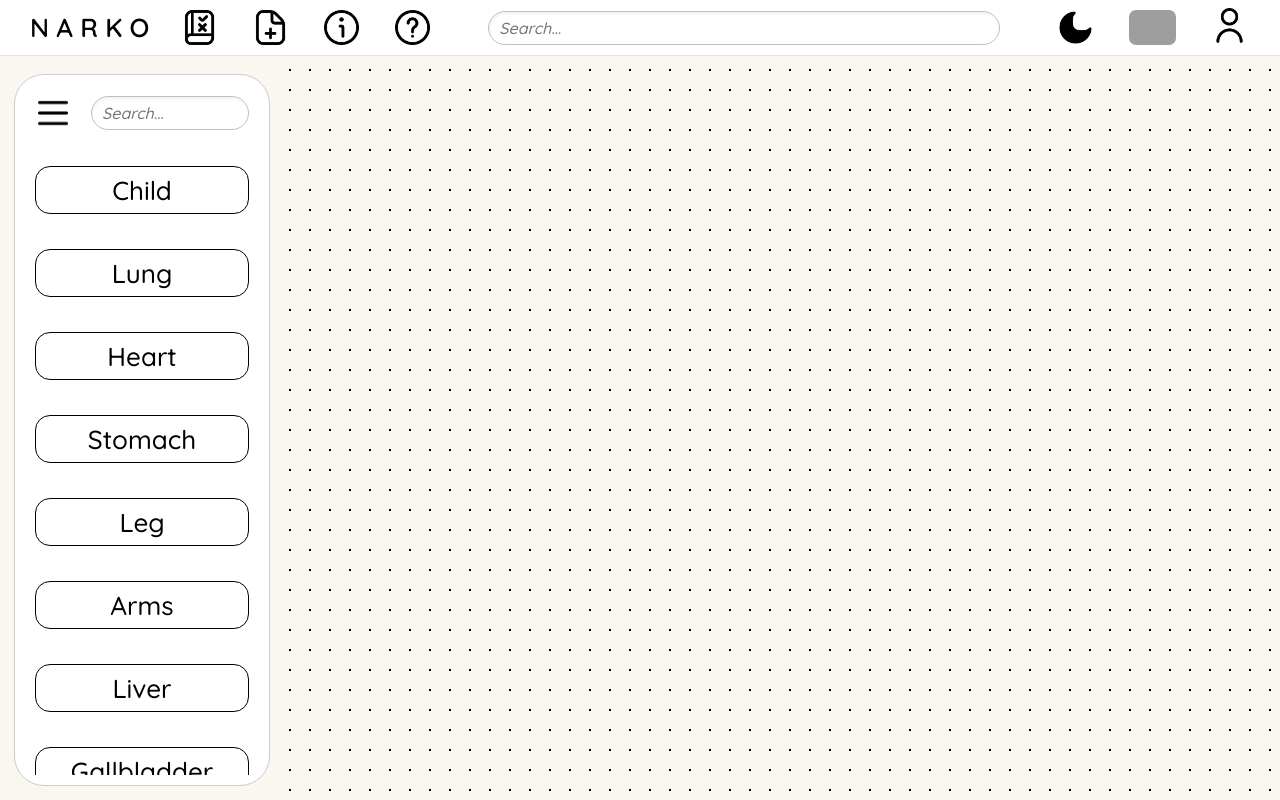
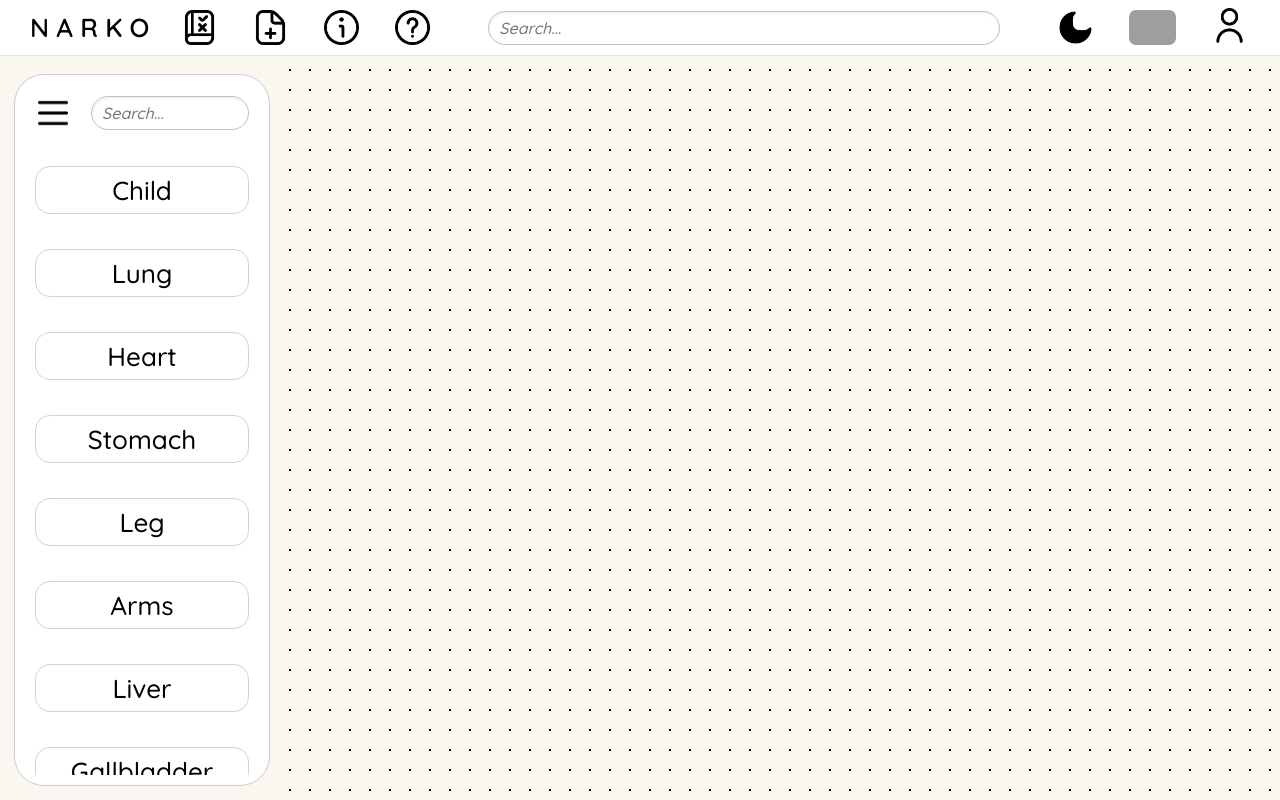
Before and after one commit to AndreNeb/diplomarbeit_fe, a React (Create React App) app: page /rulesPage in a window 1280 px wide. Built offline with nearby package versions, Linux system fonts and the light colour scheme; grey boxes are pictures that could not be loaded.

Commit message:
Hover - Animation bei Save & Delete Button bei Regeln hinzugefügt. Website Chrome - gerecht gemacht.

```diff
--- a/src/components/Imports.jsx
+++ b/src/components/Imports.jsx
@@ -1,4 +1,4 @@
-// Styles
+// Stylesheets
 import '../stylesheets/topbar/topbar.css';
 import '../stylesheets/rules/leftbar/buttons.css';
 import '../stylesheets/rules/leftbar/leftbar.css';
--- a/src/components/RulesContent.jsx
+++ b/src/components/RulesContent.jsx
@@ -52,77 +52,29 @@ function RulesContent() {
                             backgroundColor: darkMode ? "black" : "white", transition: "background-color 1.1s ease"
                         }}>
                             <button onClick={() => handleCategoriesClick(t('child'))}
-                                    className={`button-general-leftbar ${darkMode ? 'dark' : 'light'} mode`} style={{
-                                backgroundColor: darkMode ? "black" : "white",
-                                color: darkMode ? "white" : "black",
-                                transition: "color 1.1s ease, background-color 1.1s ease"
-                            }}>{t('child')}</button>
+                                    className={`button-general-leftbar ${darkMode ? 'dark' : 'light'} mode`}>{t('child')}</button>
                             <button onClick={() => handleCategoriesClick(t('lung'))}
-                                    className={`button-general-leftbar ${darkMode ? 'dark' : 'light'} mode`} style={{
-                                backgroundColor: darkMode ? "black" : "white",
-                                color: darkMode ? "white" : "black",
-                                transition: "color 1.1s ease, background-color 1.1s ease"
-                            }}>{t('lung')}</button>
+                                    className={`button-general-leftbar ${darkMode ? 'dark' : 'light'} mode`}>{t('lung')}</button>
                             <button onClick={() => handleCategoriesClick(t('heart'))}
-                                    className={`button-general-leftbar ${darkMode ? 'dark' : 'light'} mode`} style={{
-                                backgroundColor: darkMode ? "black" : "white",
-                                color: darkMode ? "white" : "black",
-                                transition: "color 1.1s ease, background-color 1.1s ease"
-                            }}>{t('heart')}</button>
+                                    className={`button-general-leftbar ${darkMode ? 'dark' : 'light'} mode`}>{t('heart')}</button>
                             <button onClick={() => handleCategoriesClick(t('stomach'))}
-                                    className={`button-general-leftbar ${darkMode ? 'dark' : 'light'} mode`} style={{
-                                backgroundColor: darkMode ? "black" : "white",
-                                color: darkMode ? "white" : "black",
-                                transition: "color 1.1s ease, background-color 1.1s ease"
-                            }}>{t('stomach')}</button>
+                                    className={`button-general-leftbar ${darkMode ? 'dark' : 'light'} mode`}>{t('stomach')}</button>
                             <button onClick={() => handleCategoriesClick(t('leg'))}
-                                    className={`button-general-leftbar ${darkMode ? 'dark' : 'light'} mode`} style={{
-                                backgroundColor: darkMode ? "black" : "white",
-                                color: darkMode ? "white" : "black",
-                                transition: "color 1.1s ease, background-color 1.1s ease"
-                            }}>{t('leg')}</button>
+                                    className={`button-general-leftbar ${darkMode ? 'dark' : 'light'} mode`}>{t('leg')}</button>
                             <button onClick={() => handleCategoriesClick(t('arms'))}
-                                    className={`button-general-leftbar ${darkMode ? 'dark' : 'light'} mode`} style={{
-                                backgroundColor: darkMode ? "black" : "white",
-                                color: darkMode ? "white" : "black",
-                                transition: "color 1.1s ease, background-color 1.1s ease"
-                            }}>{t('arms')}</button>
+                                    className={`button-general-leftbar ${darkMode ? 'dark' : 'light'} mode`}>{t('arms')}</button>
                             <button onClick={() => handleCategoriesClick(t('liver'))}
-                                    className={`button-general-leftbar ${darkMode ? 'dark' : 'light'} mode`} style={{
-                                backgroundColor: darkMode ? "black" : "white",
-                                color: darkMode ? "white" : "black",
-                                transition: "color 1.1s ease, background-color 1.1s ease"
-                            }}>{t('liver')}</button>
+                                    className={`button-general-leftbar ${darkMode ? 'dark' : 'light'} mode`}>{t('liver')}</button>
                             <button onClick={() => handleCategoriesClick(t('gallbladder'))}
-                                    className={`button-general-leftbar ${darkMode ? 'dark' : 'light'} mode`} style={{
-                                backgroundColor: darkMode ? "black" : "white",
-                                color: darkMode ? "white" : "black",
-                                transition: "color 1.1s ease, background-color 1.1s ease"
-                            }}>{t('gallbladder')}</button>
+                                    className={`button-general-leftbar ${darkMode ? 'dark' : 'light'} mode`}>{t('gallbladder')}</button>
                             <button onClick={() => handleCategoriesClick(t('kidney'))}
-                                    className={`button-general-leftbar ${darkMode ? 'dark' : 'light'} mode`} style={{
-                                backgroundColor: darkMode ? "black" : "white",
-                                color: darkMode ? "white" : "black",
-                                transition: "color 1.1s ease, background-color 1.1s ease"
-                            }}>{t('kidney')}</button>
+                                    className={`button-general-leftbar ${darkMode ? 'dark' : 'light'} mode`}>{t('kidney')}</button>
                             <button onClick={() => handleCategoriesClick(t('brain'))}
-                                    className={`button-general-leftbar ${darkMode ? 'dark' : 'light'} mode`} style={{
-                                backgroundColor: darkMode ? "black" : "white",
-                                color: darkMode ? "white" : "black",
-                                transition: "color 1.1s ease, background-color 1.1s ease"
-                            }}>{t('brain')}</button>
+                                    className={`button-general-leftbar ${darkMode ? 'dark' : 'light'} mode`}>{t('brain')}</button>
                             <button onClick={() => handleCategoriesClick(t('specialized'))}
-                                    className={`button-general-leftbar ${darkMode ? 'dark' : 'light'} mode`} style={{
-                                backgroundColor: darkMode ? "black" : "white",
-                                color: darkMode ? "white" : "black",
-                                transition: "color 1.1s ease, background-color 1.1s ease"
-                            }}>{t('specialized')}</button>
+                                    className={`button-general-leftbar ${darkMode ? 'dark' : 'light'} mode`}>{t('specialized')}</button>
                             <button onClick={() => handleCategoriesClick(t('other'))}
-                                    className={`button-general-leftbar ${darkMode ? 'dark' : 'light'} mode`} style={{
-                                backgroundColor: darkMode ? "black" : "white",
-                                color: darkMode ? "white" : "black",
-                                transition: "color 1.1s ease, background-color 1.1s ease"
-                            }}>{t('other')}</button>
+                                    className={`button-general-leftbar ${darkMode ? 'dark' : 'light'} mode`}>{t('other')}</button>
                         </div>
                     </div>
                 </div>)}
@@ -283,12 +235,12 @@ function RulesContent() {
                     </div>
                     <div className="menu">
                         <img src={darkMode ? Imports.safeBlack : Imports.safe} onClick={handlePlusClick}
-                             className="menu-picture"
+                             className={`menu-picture ${darkMode ? 'dark' : 'light'}`}
                              alt="Save menu"/>
                     </div>
                     <div className="menu">
                         <img src={darkMode ? Imports.deleteRuleBlack : Imports.deleteRule} onClick={handlePlusClick}
-                             className="menu-picture"
+                             className={`menu-picture ${darkMode ? 'dark' : 'light'}`}
                              alt="Delete menu"/>
                     </div>
                     <div className="menu">
--- a/src/stylesheets/rules/Build-grid.css
+++ b/src/stylesheets/rules/Build-grid.css
@@ -167,23 +167,20 @@
 
 .query-button {
     font-size: 26px;
-    border-style: solid;
     border-radius: 15px;
 
     transition-duration: 0.15s;
 
     width: 214px;
     height: 110px;
-    border-width: 1px;
 
-    cursor: default;
-
-    transition: background-color 1.1s ease, color 1.1s ease;
+    transition: background-color 1.1s ease, color 1.1s ease, border-color 1.1s ease;
 }
 
 .query-button.light {
     background-color: white;
     color: black;
+    border: 1px solid lightgray;
 }
 
 .query-button.light:hover {
@@ -194,6 +191,7 @@
 .query-button.dark {
     background-color: black;
     color: white;
+    border: 1px solid white;
 }
 
 .query-button.dark:hover {
--- a/src/stylesheets/rules/leftbar/buttons.css
+++ b/src/stylesheets/rules/leftbar/buttons.css
@@ -1,28 +1,39 @@
+.button-general-leftbar {
+    font-size: 26px;
 
-.button-general-leftbar {
-    color: black;
-    font-size: 26px;
     border-radius: 15px;
+
     display: inline-block;
     text-align: center;
+    align-items: center;
+
     transition-duration: 0.15s;
     cursor: pointer;
     margin-bottom: 35px;
-    background-color: white;
-
-    border-width: 1px;
-    border-style: solid;
-    align-items: center;
 
     width: 214px;
     height: 48px;
 
+    transition: color 1.1s ease, background-color 1.1s ease, border-color 1.1s ease;
+}
+
+
+.button-general-leftbar.light {
+    background-color: white;
+    color: black;
+    border: 1px solid lightgray;
 }
 
 
 .button-general-leftbar.light:hover {
     transform: scale(1.01, 1.01);
     box-shadow: 0 5px 10px rgba(0, 0, 0, 0.3);
+}
+
+.button-general-leftbar.dark {
+    background-color: black;
+    color: white;
+    border: 1px solid white;
 }
 
 .button-general-leftbar.dark:hover {
@@ -39,20 +50,18 @@
     cursor: pointer;
 
     margin-bottom: 35px;
-    border-width: 1px;
-    border-style: solid;
 
     overflow-y: scroll;
     width: 214px;
     height: 110px;
 
-    transition: background-color 1.1s ease, color 1.1s ease;
-
+    transition: background-color 1.1s ease, color 1.1s ease, border-color 1.1s ease;
 }
 
 .button-general-leftbar-add.light {
     background-color: white;
     color: black;
+    border: 1px solid lightgray;
 }
 
 .button-general-leftbar-add:hover.light {
@@ -63,6 +72,7 @@
 .button-general-leftbar-add.dark {
     background-color: black;
     color: white;
+    border: 1px solid white;
 }
 
 .button-general-leftbar-add:hover.dark {
@@ -70,11 +80,6 @@
     box-shadow: 0 0 15px white;
 }
 
-
-.button-general-leftbar:hover {
-    transform: scale(1.01, 1.01);
-    box-shadow: 0 5px 10px rgba(0, 0, 0, 0.3);
-}
 
 .button-middle {
     position: fixed;
@@ -97,6 +102,7 @@
 .button-middle.light {
     color: black;
     background-color: white;
+    border: 1px solid lightgray;
 }
 
 .button-middle.light:hover {
@@ -107,6 +113,7 @@
 .button-middle.dark {
     color: white;
     background-color: black;
+    border: 1px solid white;
 }
 
 .button-middle.dark:hover {
```
Also changed, not shown: src/pages/SupportPage.jsx (line endings or trailing spaces).
